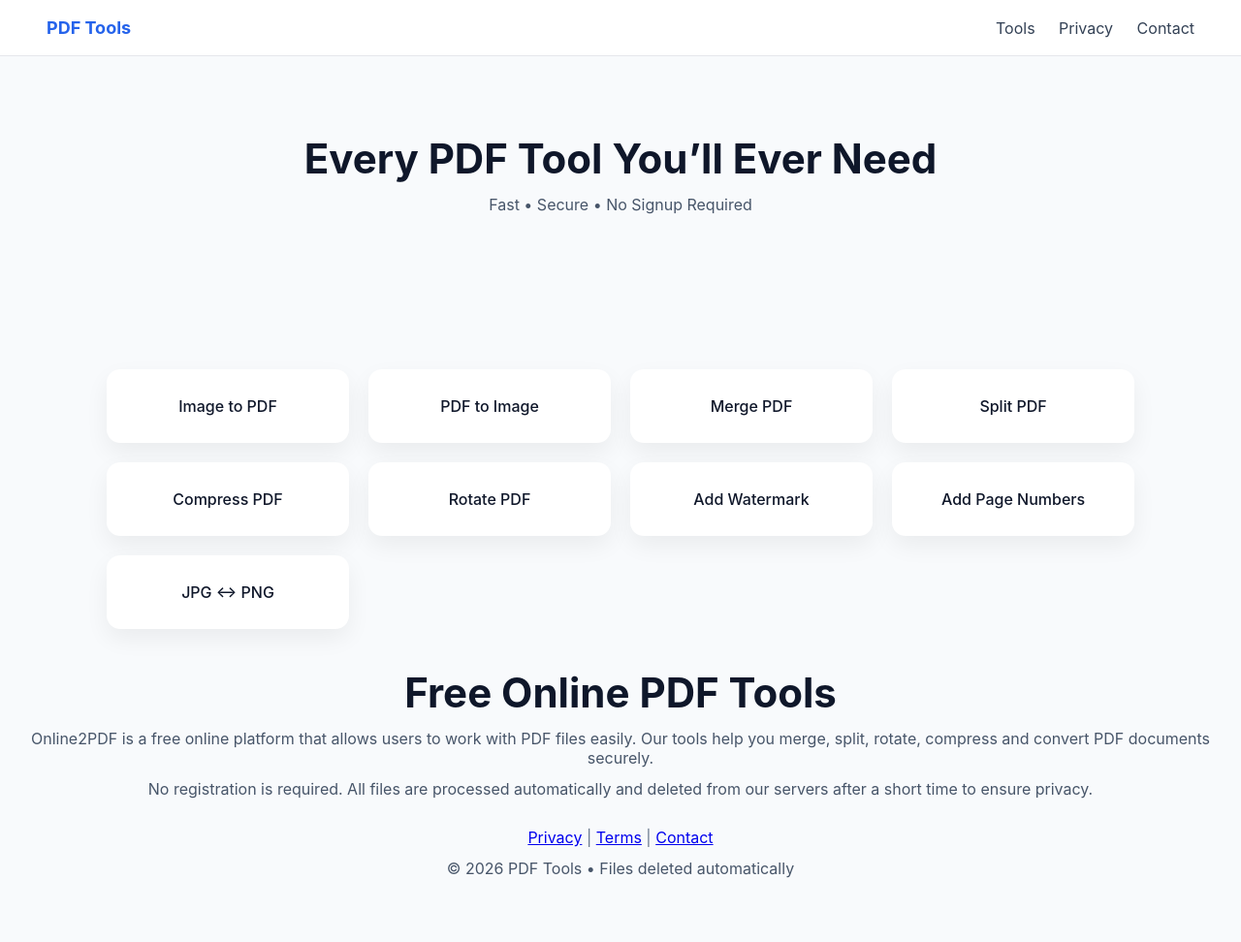
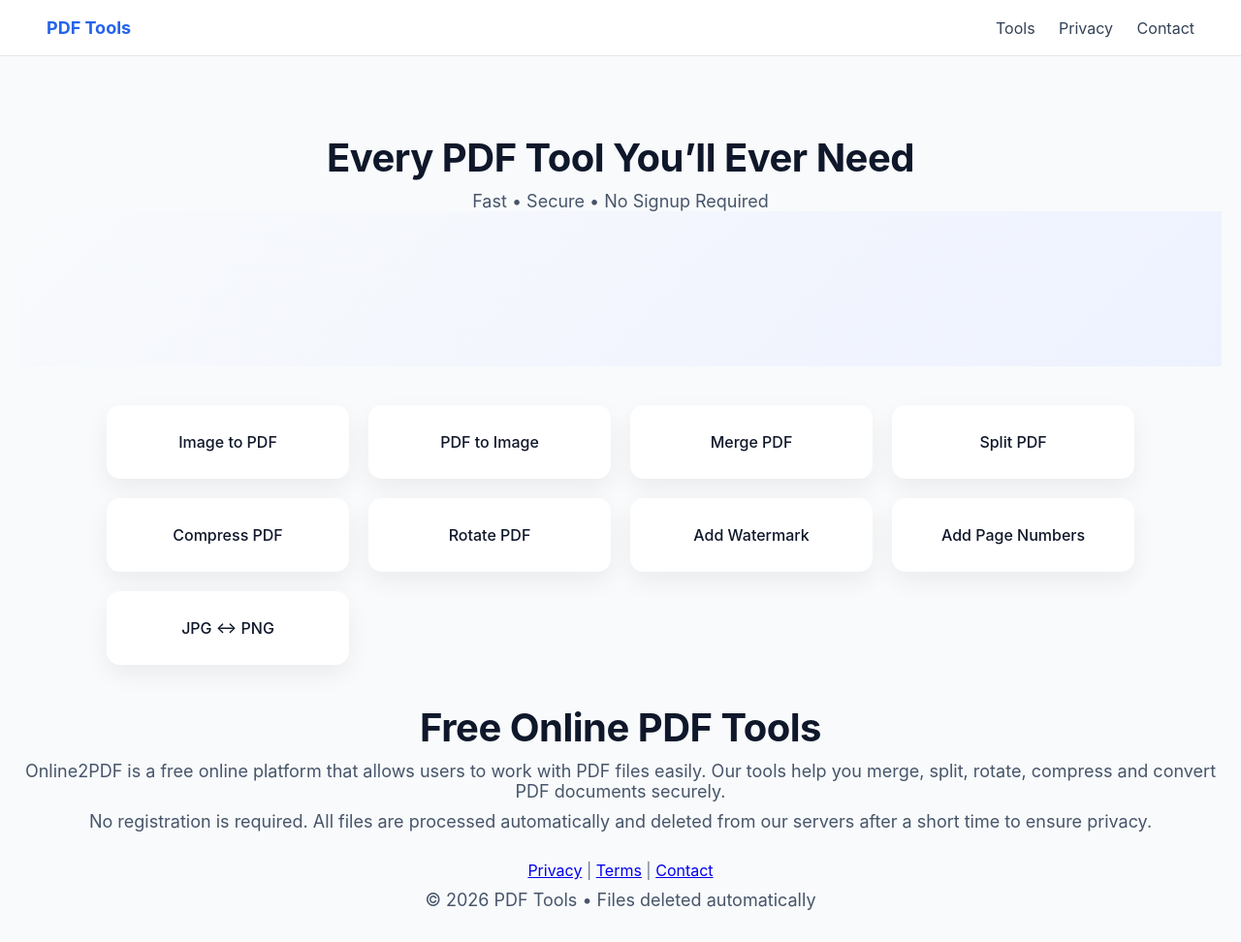
Before and after one commit to himanshuwork9988-prog/online2pdf, a website: page public/index.html in a window 1280 px wide. Shown: the whole page at 97% size. Drawn offline with Linux system fonts and the light colour scheme.

Commit message:
Update style.css

```diff
--- a/public/style.css
+++ b/public/style.css
@@ -46,6 +46,21 @@ body {
 .hero p {
   margin-top: 12px;
   color: #475569;
+}
+.hero-gradient {
+  background: linear-gradient(135deg, #f8fafc, #eef2ff);
+  padding: 80px 20px;
+}
+
+.hero h1 {
+  font-size: 40px;
+  font-weight: 700;
+  letter-spacing: -0.5px;
+}
+
+.hero p {
+  font-size: 18px;
+  margin-top: 10px;
 }
 
 /* GRID */
```
